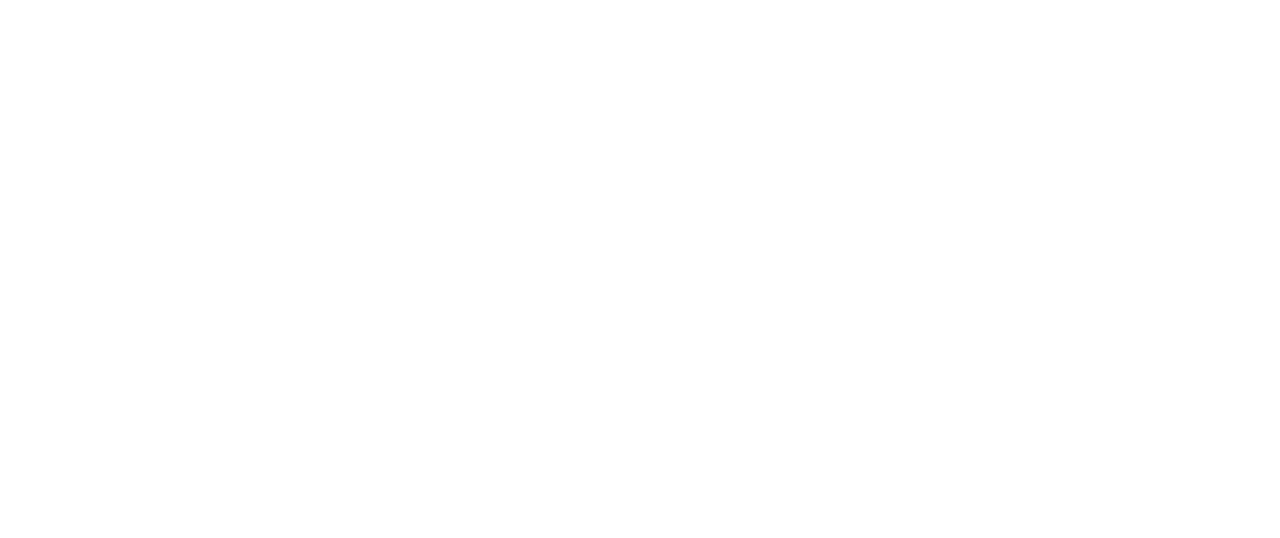
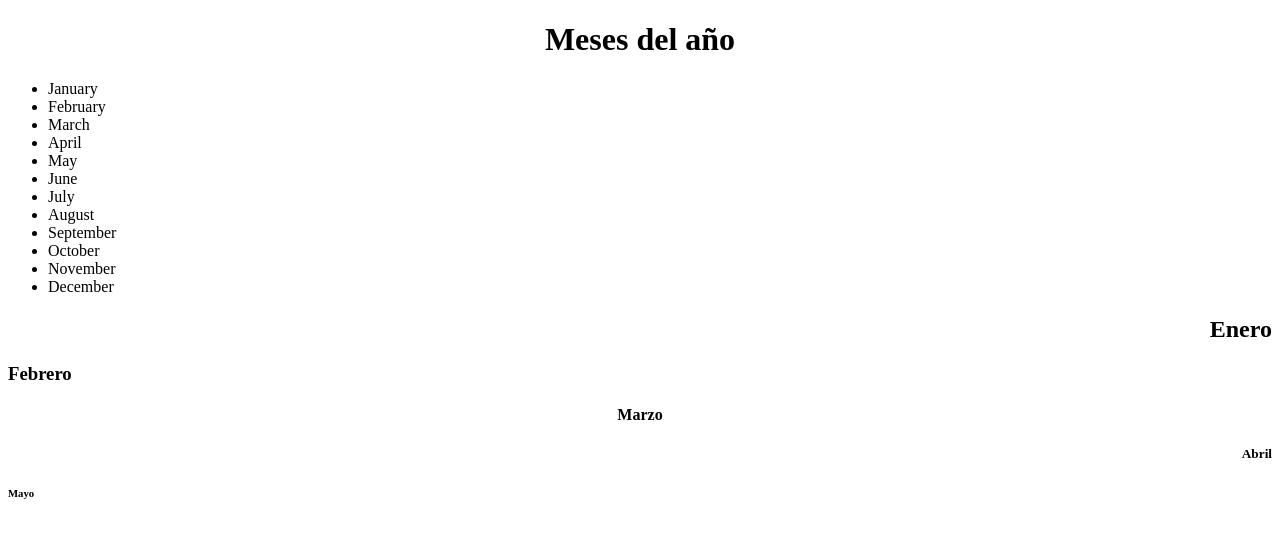
Before and after one commit to carlavi2205/introduccion.io, a plain HTML site: page index.html in a window 1280 px wide. Drawn offline with Linux system fonts and the light colour scheme.

Commit message:
Aprender alineación, encabezado, listas

```diff
--- a/index.html
+++ b/index.html
@@ -5,8 +5,30 @@
     <meta http-equiv="X-UA-Compatible" content="IE=edge">
     <meta name="viewport" content="width=device-width, initial-scale=1.0">
     <title>Document</title>
+    <link rel="shortcut icon" href="favicon.ico" type="image/x-icon">
+    <link rel="stylesheet" href="style.css">
 </head>
 <body>
+    <h1 align="center">Meses del año</h1>
+    <ul>
+        <li>January</li>
+        <li>February</li>
+        <li>March</li>
+        <li>April</li>
+        <li>May</li>
+        <li>June</li>
+        <li>July</li>
+        <li>August</li>
+        <li>September</li>
+        <li>October</li>
+        <li>November</li>
+        <li>December</li>
+    </ul>
 
+    <h2 align="right">Enero</h2>
+    <h3 align="left">Febrero</h3>
+    <h4 align="center">Marzo</h4>
+    <h5 align="right">Abril</h5>
+    <h6 align="left">Mayo</h6>
 </body>
 </html>
```
